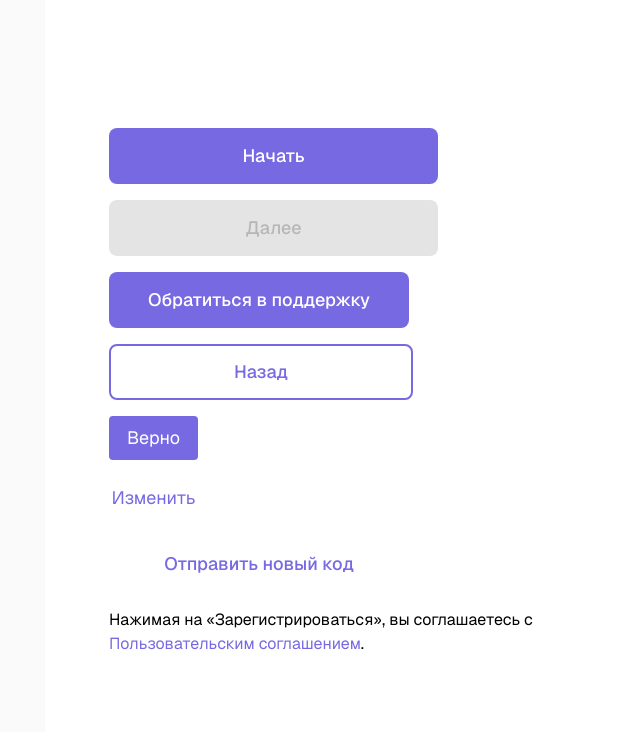
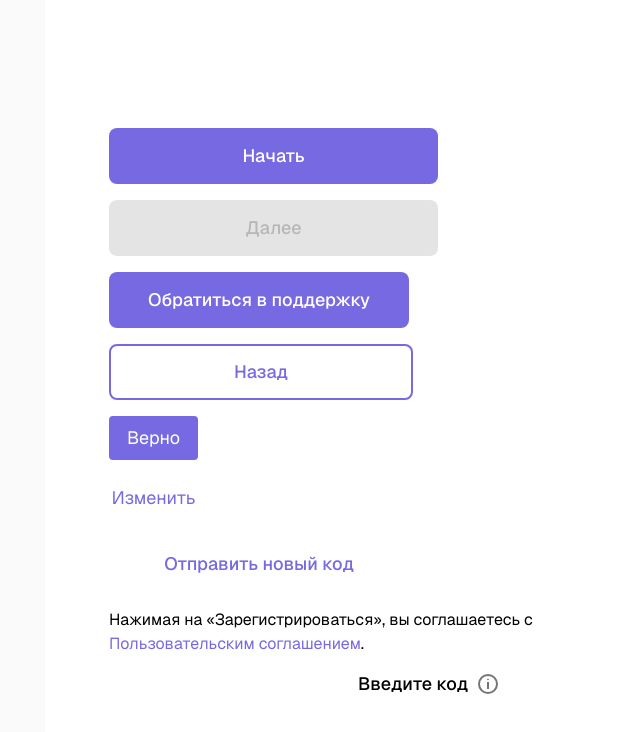
Before and after one commit to akatosphere/chat-frontend-2, a Next.js app: page / in a window 1280 px wide. Shown: the top 732 px of the page, without its empty margins (211-851 px from the left). Built offline with nearby package versions, Linux system fonts and the light colour scheme.

Commit message:
feat: тултип

```diff
--- a/app/globals.css
+++ b/app/globals.css
@@ -40,11 +40,12 @@
  --text-caption-tight: 12px;
  --leading-caption-tight: 100%;
 
-  --primary: #7769E1;
-  --primary-light: #CEC8FF;
-  --primary-dark: #615AA3;
-  --muted: #E4E4E4;
+ --primary: #7769e1;
+ --primary-light: #cec8ff;
+ --primary-dark: #615aa3;
+ --muted: #e4e4e4;
  --muted-foreground: #00000033;
+ --caption: #ffffff;
 
  --radius-md: 8px;
  --radius-sm: 4px;
@@ -113,6 +114,7 @@
  --color-primary-dark: var(--primary-dark);
  --color-muted: var(--muted);
  --color-muted-foreground: var(--muted-foreground);
+ --color-caption: var(--caption);
 
  --radius-md: var(--radius-md);
  --radius-main: var(--radius-sm);
--- a/app/page.tsx
+++ b/app/page.tsx
@@ -1,21 +1,49 @@
 import { Button } from "@/shared/shadcn/ui/button";
+import { Tooltip } from "@/shared/ui/tooltip";
 import Image from "next/image";
 
 export default function Home() {
  return (
   <div className="flex min-h-screen items-center justify-center bg-zinc-50 font-sans text-black dark:bg-black">
    <main className="flex min-h-screen w-full max-w-3xl flex-col items-center gap-4 py-32 px-16 bg-white dark:bg-black sm:items-start">
-        <Button variant='default' size='lg'>Начать</Button>
-        <Button disabled variant='default' size='lg'>Далее</Button>
-        <Button variant='default' size='md'>Обратиться в поддержку</Button>
-        <Button variant='outline' size='md'>Назад</Button>
-        <Button variant='default' size='sm'>Верно</Button>
-        <Button variant='outline' size='sm'>Изменить</Button>
-        <Button variant='text' size='md'>Отправить новый код</Button>
+    <Button variant="default" size="lg">
+     Начать
+    </Button>
+    <Button disabled variant="default" size="lg">
+     Далее
+    </Button>
+    <Button variant="default" size="md">
+     Обратиться в поддержку
+    </Button>
+    <Button variant="outline" size="md">
+     Назад
+    </Button>
+    <Button variant="default" size="sm">
+     Верно
+    </Button>
+    <Button variant="outline" size="sm">
+     Изменить
+    </Button>
+    <Button variant="text" size="md">
+     Отправить новый код
+    </Button>
     <p className="">
-        Нажимая на «Зарегистрироваться», вы соглашаетесь
-        с <Button variant='text' size='inline' className="subtext-tight">Пользовательским соглашением</Button>.
+     Нажимая на «Зарегистрироваться», вы соглашаетесь с{" "}
+     <Button variant="text" size="inline" className="subtext-tight">
+      Пользовательским соглашением
+     </Button>
+     .
     </p>
+    <div className="flex gap-2 items-center justify-center w-full">
+     <span className="text font-medium">Введите код</span>
+     <Tooltip>
+      <p>Код должен содержать только цифры.</p>
+      <p>
+       Не более 10 запросов кода в час. При превышении — блокировка номера на 60
+       минут.
+      </p>
+     </Tooltip>
+    </div>
    </main>
   </div>
  );
--- a/src/shared/shadcn/ui/button.tsx
+++ b/src/shared/shadcn/ui/button.tsx
@@ -1,8 +1,8 @@
-import * as React from "react"
-import { Slot } from "@radix-ui/react-slot"
-import { cva, type VariantProps } from "class-variance-authority"
+import * as React from "react";
+import { Slot } from "@radix-ui/react-slot";
+import { cva, type VariantProps } from "class-variance-authority";
 
-import { cn } from "@/shared/shadcn/lib/utils"
+import { cn } from "@/shared/shadcn/lib/utils";
 
 const buttonVariants = cva(
  "inline-flex items-center justify-center gap-2 cursor-pointer disabled:pointer-events-none disabled:bg-muted disabled:text-muted-foreground whitespace-nowrap text-sm transition-all  [&_svg]:pointer-events-none [&_svg:not([class*='size-'])]:size-4 shrink-0 [&_svg]:shrink-0 outline-none aria-invalid:ring-destructive/20 dark:aria-invalid:ring-destructive/40 aria-invalid:border-destructive",
@@ -14,12 +14,11 @@ const buttonVariants = cva(
      "bg-destructive text-white hover:bg-destructive/90 focus-visible:ring-destructive/20 dark:focus-visible:ring-destructive/40 dark:bg-destructive/60",
     outline:
      "border border-primary border-[2px] text-primary hover:border-accent hover:text-primary-dark disabled:border-muted dark:bg-input/30 dark:border-input dark:hover:bg-input/50",
-        secondary:
-          "bg-secondary text-secondary-foreground hover:bg-secondary/80",
+    secondary: "bg-secondary text-secondary-foreground hover:bg-secondary/80",
     ghost:
      "hover:bg-accent hover:text-accent-foreground dark:hover:bg-accent/50",
     link: "text-primary underline-offset-4 hover:underline",
-        text: "p-0 bg-transparent text-primary hover:hover:text-primary-light"
+    text: "p-0 bg-transparent text-primary hover:hover:text-primary-light",
    },
    size: {
     default: "h-9 px-4 py-2 has-[>svg]:px-3",
@@ -30,6 +29,7 @@ const buttonVariants = cva(
     icon: "size-9",
     "icon-sm": "size-8",
     "icon-lg": "size-10",
+    "icon-xs": "size-6",
    },
   },
   defaultVariants: {
@@ -37,7 +37,7 @@ const buttonVariants = cva(
    size: "default",
   },
  }
-)
+);
 
 function Button({
  className,
@@ -47,9 +47,9 @@ function Button({
  ...props
 }: React.ComponentProps<"button"> &
  VariantProps<typeof buttonVariants> & {
-    asChild?: boolean
+  asChild?: boolean;
  }) {
-  const Comp = asChild ? Slot : "button"
+ const Comp = asChild ? Slot : "button";
 
  return (
   <Comp
@@ -57,7 +57,7 @@ function Button({
    className={cn(buttonVariants({ variant, size, className }))}
    {...props}
   />
-  )
+ );
 }
 
-export { Button, buttonVariants }
+export { Button, buttonVariants };
--- /dev/null
+++ b/src/shared/ui/tooltip.tsx
@@ -0,0 +1,63 @@
+"use client";
+
+import Image from "next/image";
+import { cn } from "../shadcn/lib/utils";
+import { Button } from "../shadcn/ui/button";
+import { useState } from "react";
+
+interface Props {
+ className?: string;
+ children?: React.ReactNode;
+}
+
+export const Tooltip: React.FC<Props> = ({ className, children }) => {
+ const [isOpen, setOpen] = useState(false);
+
+ const handleToggle = () => setOpen((prev) => !prev);
+
+ return (
+  <div
+   className={cn("relative flex items-center", className)}
+   onMouseEnter={() => setOpen(true)}
+   onMouseLeave={() => setOpen(false)}
+  >
+   <Button
+    variant="text"
+    size="icon-xs"
+    onClick={handleToggle}
+    aria-label="Показать подсказку"
+   >
+    <Image
+     src="/icons/info.svg"
+     alt="Информация"
+     width={24}
+     height={24}
+     className={cn(
+      "cursor-pointer transition-transform duration-100 ease-in-out",
+      isOpen && "scale-[0.95]"
+     )}
+    />
+   </Button>
+
+   <div
+    className={cn(
+     "absolute bottom-11 min-w-[330px] max-w-[330px] right-[70px] translate-x-1/2 p-4 lg:p-5 bg-primary-dark text-caption rounded-2xl z-10",
+     "transition-all duration-200 ease-out",
+     "transform origin-bottom",
+     isOpen
+      ? "opacity-100 translate-y-0"
+      : "opacity-0 translate-y-2 pointer-events-none"
+    )}
+   >
+    <div className="absolute -bottom-4 right-[90px] w-0 h-0 border-l-18 border-r-18 border-t-30 border-l-transparent border-r-transparent border-t-primary-dark" />
+
+    <div className="flex flex-col gap-1 lg:gap-2 caption lg:minitext">
+     {children}
+    </div>
+   </div>
+   {isOpen && (
+    <div className="absolute bottom-6 left-1/2 w-40 h-6 -translate-x-1/2 pointer-events-auto" />
+   )}
+  </div>
+ );
+};
```
Also changed, not shown: public/icons/info.svg (added). Lines whose indentation alone changed are shown as unchanged.
